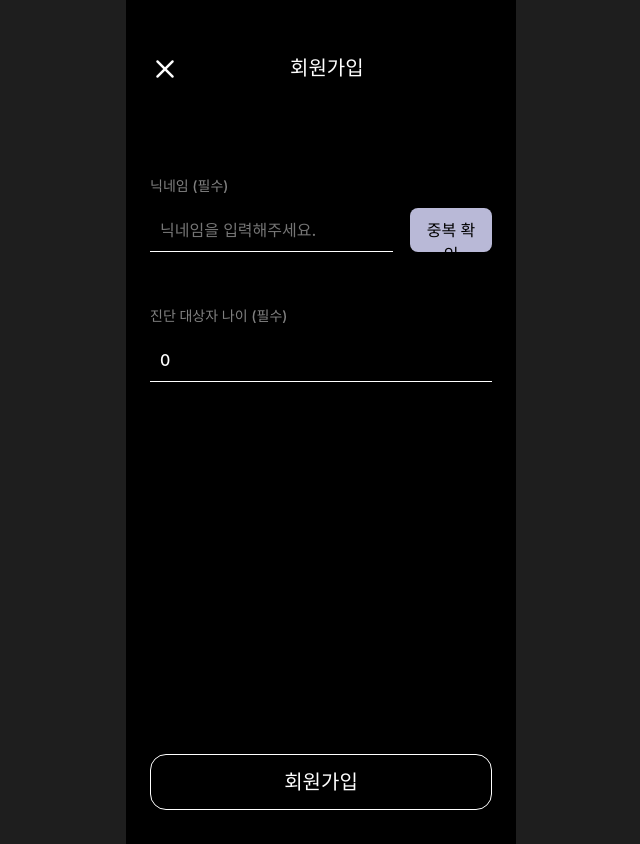
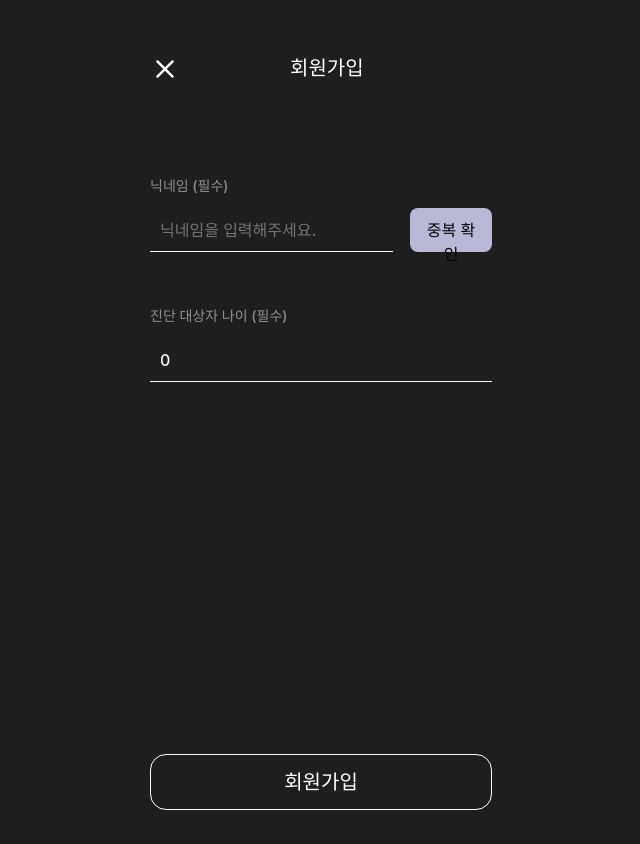
Before and after one commit to Club-PARD/UJaCha_WEB, a React (Create React App) app: page /register in a window 1280 px wide. Shown: the whole page, without its empty margins (319-959 px from the left). Built offline with nearby package versions, Linux system fonts and the light colour scheme; no server answers; a web font is replaced by a local one.

Commit message:
style : 배경색 변경

```diff
--- a/src/Pages/LoginPage/RegisterPage.js
+++ b/src/Pages/LoginPage/RegisterPage.js
@@ -90,8 +90,8 @@ function RegisterPage() {
       axios
         .get(
           process.env.REACT_APP_URL +
-          "/api/member/duplicate?nickname=" +
-          tempUserInfo.nickname
+            "/api/member/duplicate?nickname=" +
+            tempUserInfo.nickname
         )
         .then(function (response) {
           // HTTP GET 요청에 대한 응답을 비동기적으로 처리합니다.
@@ -185,7 +185,11 @@ function RegisterPage() {
               </DivButton>
             </DivInputInner>
             {duplicateErrorMessage && (
-              <ErrorMessage available={isDuplicate} trueColor = {theme.colors.red_100} falseColor = {theme.colors.pruple_bold}>
+              <ErrorMessage
+                available={isDuplicate}
+                trueColor={theme.colors.red_100}
+                falseColor={theme.colors.pruple_bold}
+              >
                 {duplicateErrorMessage}
               </ErrorMessage>
             )}
@@ -215,7 +219,7 @@ function RegisterPage() {
 const RegisterPageContainer = styled(Container)`
   height: 844px;
 
-  background-color: black;
+  background-color: ${({ theme }) => theme.colors.black_100};
   color: white;
 
   padding: 24px;
@@ -367,6 +371,6 @@ export const ErrorMessage = styled.p`
   color: ${(props) => (props.available ? props.trueColor : props.falseColor)};
   font-size: 14px;
   /* margin-top: 5px; */
-  padding-left: ${props => props.paddingLeft};
+  padding-left: ${(props) => props.paddingLeft};
 `;
 export default RegisterPage;
```
